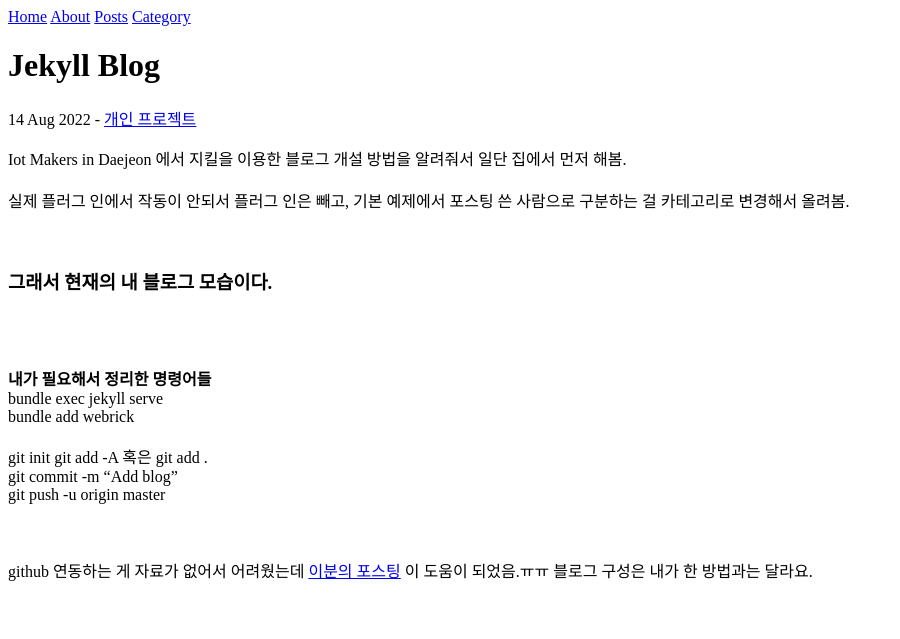
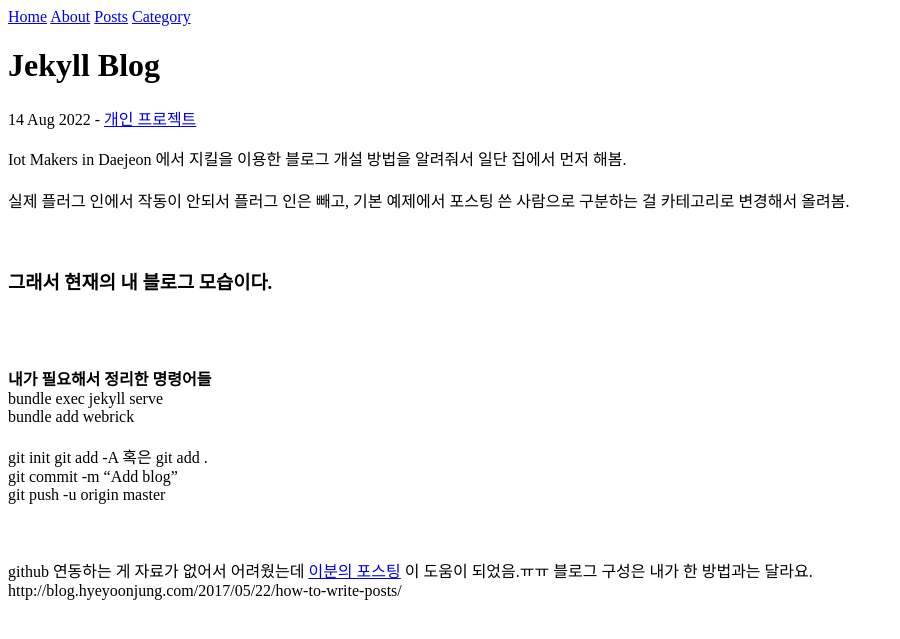
Before and after one commit to imaaan-lab/imaaan-lab.github.io, a Jekyll site: the page built from _posts/2022-08-14-jekyll-blog.md, in a window 1280 px wide. Shown: the top 639 px of the page, without its empty margins (0-900 px from the left). Built offline with Jekyll 4.4.1, drawn with Linux system fonts in a browser that asks for light colours; some of the changed lines change nothing that is shown.

Commit message:
Update 2022-08-14-jekyll-blog.md

```diff
--- a/_posts/2022-08-14-jekyll-blog.md
+++ b/_posts/2022-08-14-jekyll-blog.md
@@ -29,3 +29,4 @@ github 연동하는 게 자료가 없어서 어려웠는데
 [이분의 포스팅](http://blog.hyeyoonjung.com/2017/05/22/how-to-write-posts/) 이 도움이 되었음.ㅠㅠ
 블로그 구성은 내가 한 방법과는 달라요.
 <br/>
+http://blog.hyeyoonjung.com/2017/05/22/how-to-write-posts/
```
